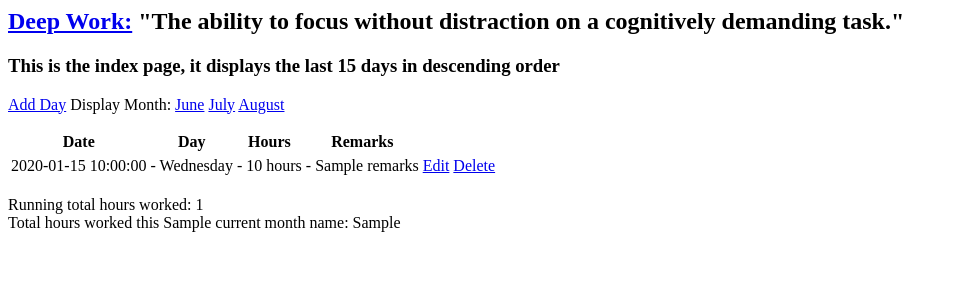
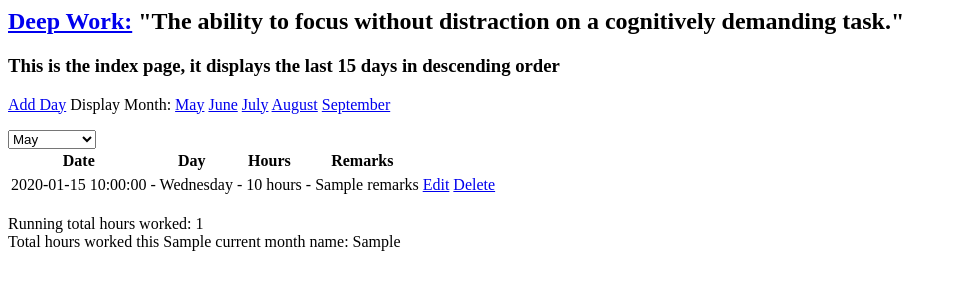
Before and after one commit to thomasjohncole/deepwork2, a Flask app: template templates/index.html in a window 1280 px wide. Shown: the top 300 px of the page, without its empty margins (0-957 px from the left). Run offline with Flask 2, Linux system fonts and the light colour scheme; the template is opened without the code that fills it: most values are stand-ins (such as "Sample title", 1, 10 or a date in 2020).

Commit message:
Add more month links to view templates
Dropdown will wait for now, needs JS for proper implementation

```diff
--- a/templates/display_month.html
+++ b/templates/display_month.html
@@ -6,9 +6,11 @@
 
     <p><a href={{url_for('addDay')}}>Add Day</a>
 
-    Display Month: <a href={{url_for('displayMonth', month=6, year=2017)}}>June</a>
+    Display Month: <a href={{url_for('displayMonth', month=5, year=2017)}}>May</a>
+                   <a href={{url_for('displayMonth', month=6, year=2017)}}>June</a>
                    <a href={{url_for('displayMonth', month=7, year=2017)}}>July</a>
-                   <a href={{url_for('displayMonth', month=8, year=2017)}}>August</a></p>
+                   <a href={{url_for('displayMonth', month=8, year=2017)}}>August</a>
+                   <a href={{url_for('displayMonth', month=9, year=2017)}}>September</a></p>
 
         <table>
 
--- a/templates/index.html
+++ b/templates/index.html
@@ -5,9 +5,20 @@
     <h3>This is the index page, it displays the last 15 days in descending order</h3>
 
     <p><a href={{url_for('addDay')}}>Add Day</a>
-    Display Month: <a href={{url_for('displayMonth', month=6, year=2017)}}>June</a>
+    Display Month: <a href={{url_for('displayMonth', month=5, year=2017)}}>May</a>
+                   <a href={{url_for('displayMonth', month=6, year=2017)}}>June</a>
                    <a href={{url_for('displayMonth', month=7, year=2017)}}>July</a>
-                   <a href={{url_for('displayMonth', month=8, year=2017)}}>August</a></p>
+                   <a href={{url_for('displayMonth', month=8, year=2017)}}>August</a>
+                   <a href={{url_for('displayMonth', month=9, year=2017)}}>September</a></p>
+
+    <select>
+        <option value="5">May</option>
+        <option value="6">June</option>
+        <option value="7">July</option>
+        <option value="8">August</option>
+        <option value="9">September</option>
+    </select>
+
 
         <table>
 
```
